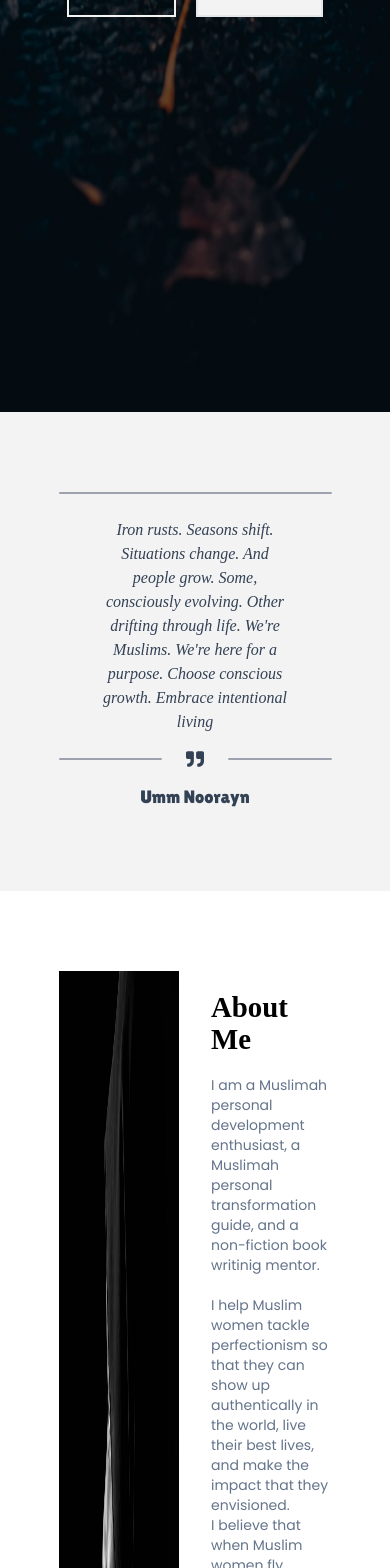
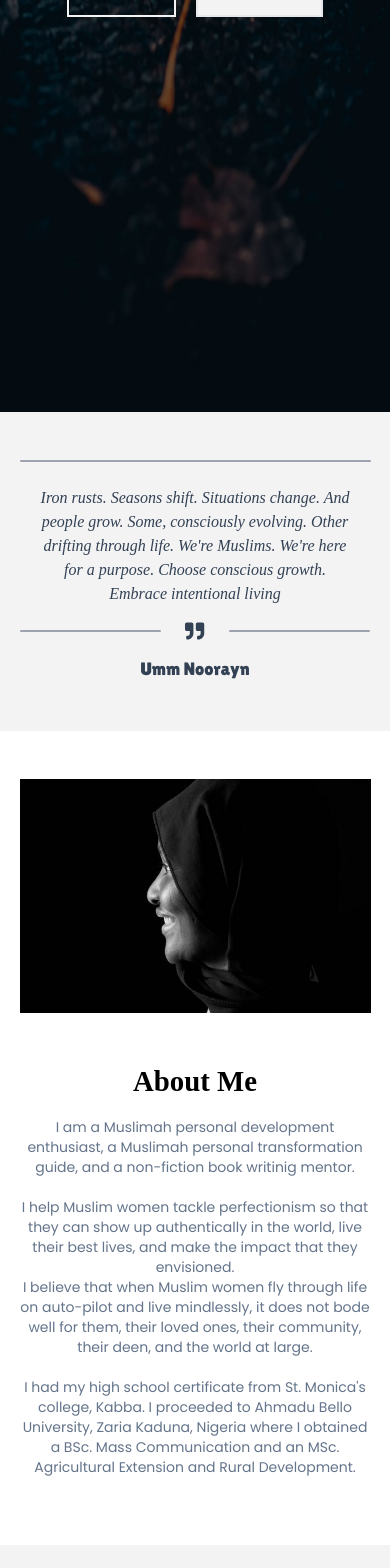
Before and after one commit to Mahmud1087/portfolio-projects, a React (Vite) app in the folder author_portfolio/: page / in a window 390 px wide. Shown: the part 432-2000 px from the top of the page. Built offline with nearby package versions, Linux system fonts and the light colour scheme; a web font is replaced by a local one.

Commit message:
made the navbar, hero, quotes and about me sections mobile responsive

```diff
--- a/author_portfolio/src/components/AboutMe.jsx
+++ b/author_portfolio/src/components/AboutMe.jsx
@@ -4,11 +4,11 @@ import img from '../assets/reviewImg2.jpg';
 const AboutMe = () => {
   return (
     <section id='aboutme'>
-      <article className='container flex gap-8'>
-        <div className='w-1/2'>
+      <article className='container-md-others lg:container flex gap-8 flex-col lg:flex-row'>
+        <div className='w-full lg:w-1/2'>
           <img src={img} alt='About me image' className='w-full h-full' />
         </div>
-        <div className='w-1/2 flex flex-col justify-center gap-5 font-poppins text-sm text-slate-500 py-5'>
+        <div className='lg:w-1/2 lg:text-start text-center flex flex-col justify-center gap-5 font-poppins text-sm text-slate-500 py-5'>
           <h1 className=' heading'>About Me</h1>
           <p>
             I am a Muslimah personal development enthusiast, a Muslimah personal
--- a/author_portfolio/src/components/Navbar.jsx
+++ b/author_portfolio/src/components/Navbar.jsx
@@ -12,7 +12,7 @@ function Navbar({ bg }) {
 
   return (
     <nav className={`${bg}`}>
-      <div className='flex justify-between gap-6 relative container-md lg:w-[70vw] lg:m-auto lg:py-6 '>
+      <div className='flex justify-between gap-6 relative container-md-nav lg:w-[70vw] lg:m-auto lg:py-6 '>
         <img src={logo} alt='Logo' className='w-12' />
         <article className='hidden gap-16 text-sm text-[#f3f3f3e3] font-chelsea lg:flex'>
           <div className='flex gap-6 items-center'>
--- a/author_portfolio/src/components/Quote.jsx
+++ b/author_portfolio/src/components/Quote.jsx
@@ -3,9 +3,9 @@ import { FaQuoteRight } from 'react-icons/fa';
 const Quote = () => {
   return (
     <article className=' bg-[#f3f3f3] flex items-center justify-center '>
-      <aside className='container flex flex-col gap-6 w-86 text-slate-700'>
+      <aside className='container-md-others lg:container flex flex-col gap-6 w-86 text-slate-700'>
         <div className='w-full p-[1px] bg-gray-400 rounded-full'></div>
-        <blockquote className='px-10 text-center font-chelsea italic'>
+        <blockquote className='px-4 lg:px-10 text-center font-chelsea italic'>
           Iron rusts. Seasons shift. Situations change. And people grow. Some,
           consciously evolving. Other drifting through life. We're Muslims.
           We're here for a purpose. Choose conscious growth. Embrace intentional
--- a/author_portfolio/src/index.css
+++ b/author_portfolio/src/index.css
@@ -17,10 +17,19 @@ body {
   padding: 5rem 0;
 }
 
-.container-md {
+.container-padding {
+  padding: 5rem 0;
+}
+
+.container-md-nav,
+.container-md-others {
   width: 90vw;
   margin: auto;
   padding: 1rem 0;
+}
+
+.container-md-others {
+  padding: 3rem 0;
 }
 
 .heading {
```
